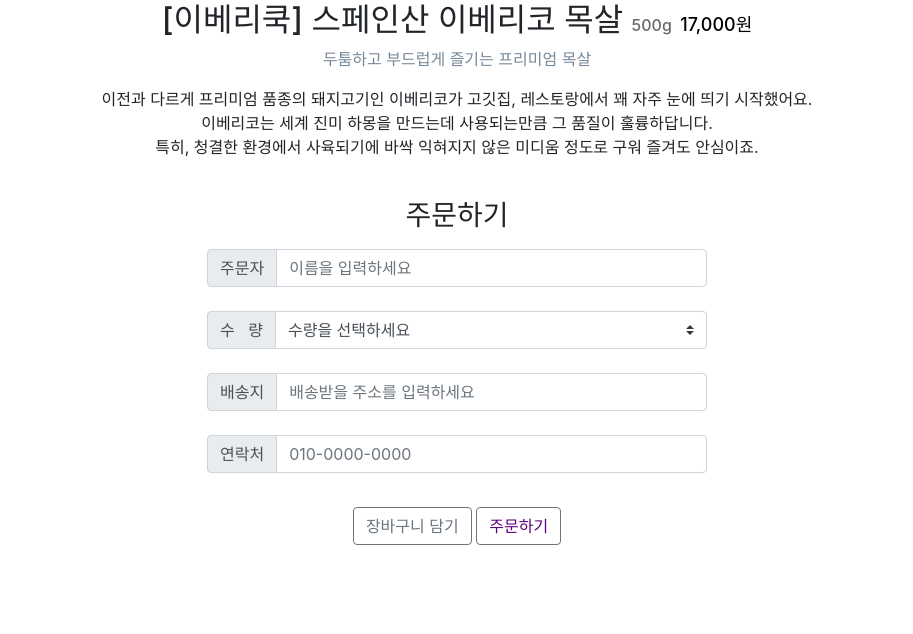
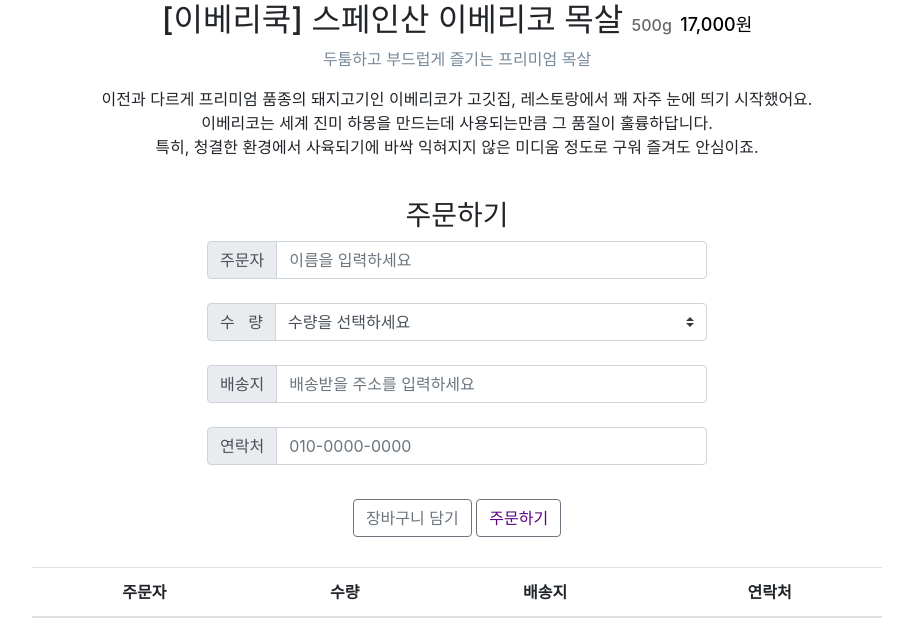
Before and after one commit to peterkwon00/sparta-coding, a Flask app: template python/templates/index_order.html in a window 1280 px wide. Shown: the part 641-1275 px from the top of the page, without its empty margins (183-1096 px from the left). Before the commit the page ends 1186 px from the top, so only its background shows below. Run offline with Flask 2, Linux system fonts and the light colour scheme; the template is opened without the code that fills it, so the values that code supplies are empty; some libraries are stand-ins or nearby versions; some web fonts are replaced.

Commit message:
Update index_order.html

```diff
--- a/python/templates/index_order.html
+++ b/python/templates/index_order.html
@@ -26,6 +26,10 @@
 
     <!-- java script -->
     <script type="text/javascript">
+    $(document).ready(function () {
+            $('#orders-box').html('');
+            listing();
+        });
 
         function isCellPhone(p) {
             var regExp = /^(01[016789]{1}|02|0[3-9]{1}[0-9]{1})[-][0-9]{3,4}[-][0-9]{4}$/;
@@ -58,6 +62,17 @@
                 alert('휴대폰번호 입력 형식이 틀립니다. \n 010-0000-0000으로 입력해주세요')
                 return
             }
+            $.ajax({
+                type: 'POST',
+                url: '/orders',
+                data: {'name' : name, 'count' : count, 'address' : address, 'phone' : 'phone'},
+                success: function (response) {
+                    if (response['result'] == 'success') {
+                        alert(response['msg']);
+                        window.location.reload();
+                    }
+                }
+            });
         }
 
     </script>
@@ -81,7 +96,6 @@
         }
 
 
-
         .input-group {
             width: 500px;
             margin: auto;
@@ -101,10 +115,10 @@
         </div>
         <br>
         <div>
-            <h2 class="title"> [이베리쿡] 스페인산 이베리코 목살
+             <h2 class="title"> [이베리쿡] 스페인산 이베리코 목살
                 <span style="font-size:medium; color:dimgrey;">500g</span>
                 <span style="font-size: large; color: black;">17,000원</span>
-                <h2>
+                </h2>
         </div>
         <div class="info">
             <P> <span style="font-size: medium; color: lightslategrey;">
@@ -115,17 +129,13 @@
 
         </div>
         <br>
-
-
-
         <div class="order">
             <P>
                 <h3>주문하기</h3>
-            </P>
 
             <div class="input-group">
                 <div class="input-group-prepend">
-                    <span class="input-group-text" id="inputGroup-sizing-default">주문자</span>
+                    <span class="input-group-text" id="inputGroup-sizing-default0">주문자</span>
                 </div>
                 <input type="text" id="order_name" class="form-control" placeholder="이름을 입력하세요"
                     aria-label="Sizing example input" aria-describedby="inputGroup-sizing-default">
@@ -145,7 +155,7 @@
             <br>
             <div class="input-group">
                 <div class="input-group-prepend">
-                    <span class="input-group-text" id="inputGroup-sizing-default">배송지</span>
+                    <span class="input-group-text" id="inputGroup-sizing-default1">배송지</span>
                 </div>
                 <input type="text" id="order_address" class="form-control" placeholder="배송받을 주소를 입력하세요"
                     aria-label="Sizing example input" aria-describedby="inputGroup-sizing-default">
@@ -165,6 +175,26 @@
             <button onclick="order()" type="button" class="btn btn-outline-secondary"
                 style="margin-top: 10px; margin-bottom: 30px; color: #5f0080;">주문하기</button>
         </div>
+        <div class="orders">
+            <table class="table">
+                <thead>
+                    <tr>
+                        <th scope="col">주문자</th>
+                        <th scope="col">수량</th>
+                        <th scope="col">배송지</th>
+                        <th scope="col">연락처</th>
+                    </tr>
+                </thead>
+                <tbody id="orders-box">
+                    <tr>
+                        <td>Otto</td>
+                        <td>@mdo</td>
+                        <td>@mdo</td>
+                        <td>@mdo</td>
+                    </tr>
+                </tbody>
+            </table>
+        </div>
     </div>
 
 
```
